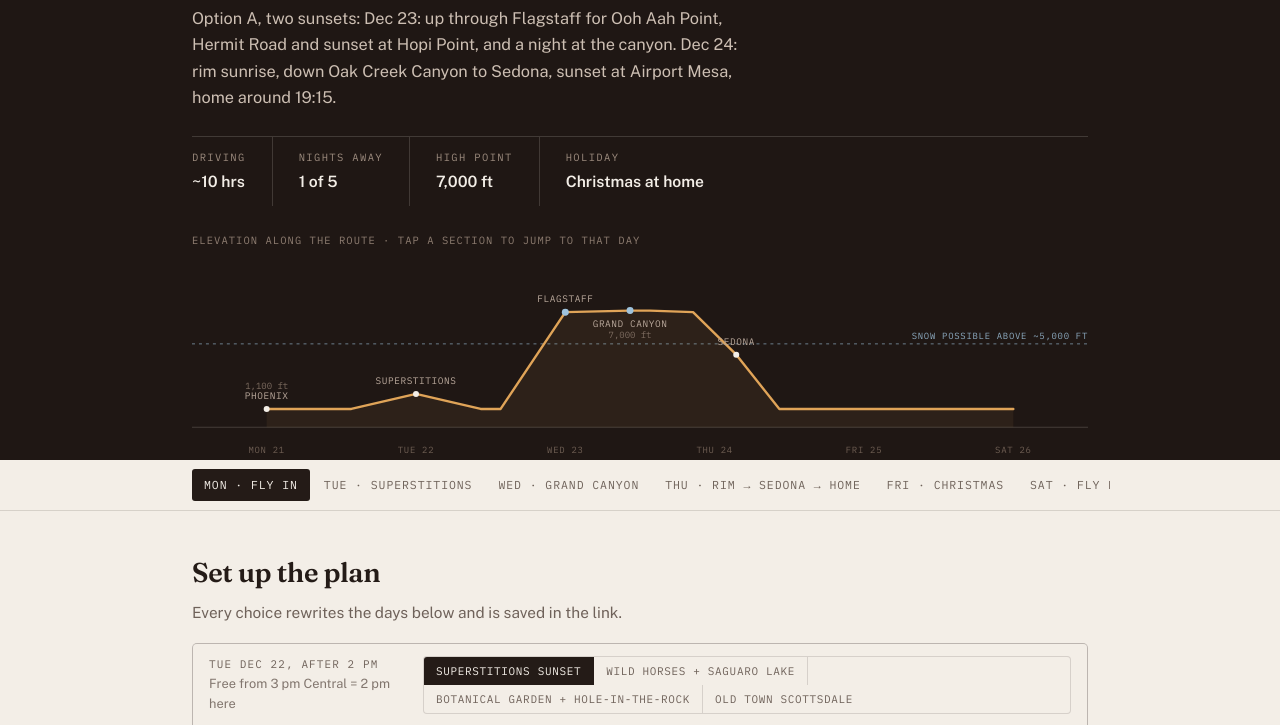
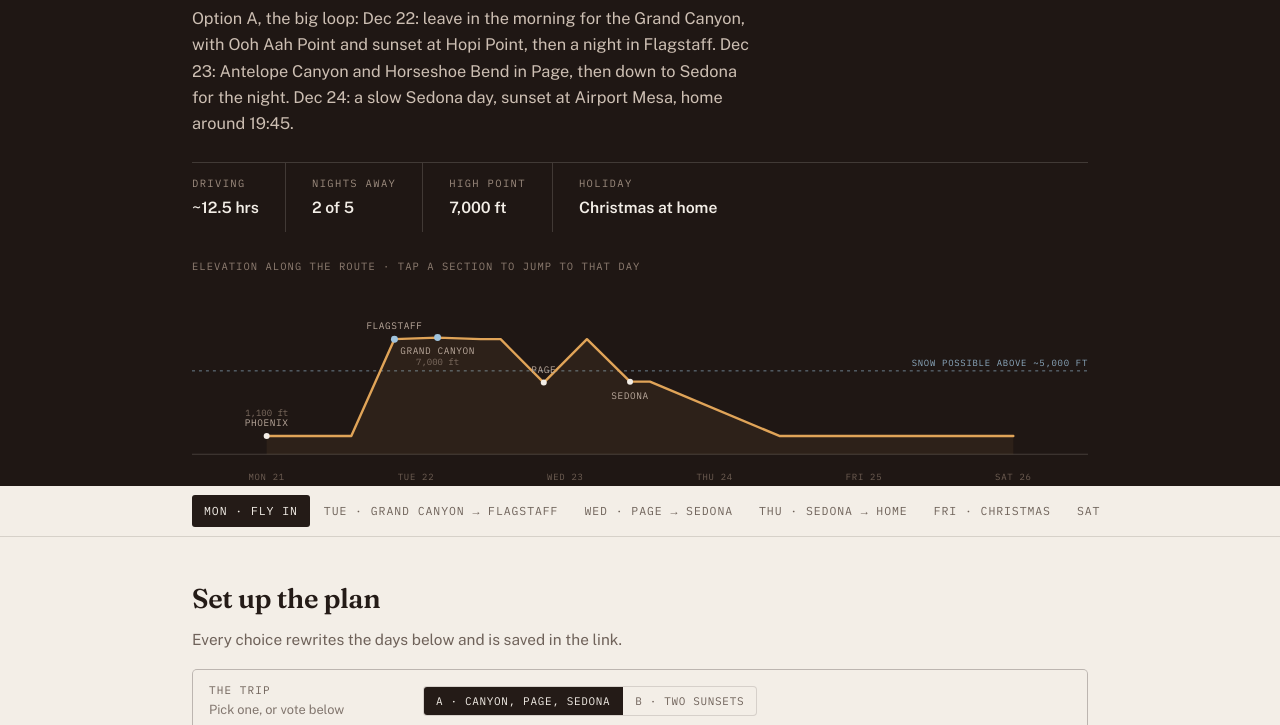
Before and after one commit to shriya5dxt/no_snow_christmas, a plain HTML site: page index.html in a window 1280 px wide. Shown: the part 227-952 px from the top of the page. Drawn offline with nearby package versions, Linux system fonts and the light colour scheme.

Commit message:
New default plan: Dec 22 Grand Canyon + Flagstaff night, Dec 23 Page + Sedona night, Dec 24 Sedona, home after sunset

```diff
--- a/app.js
+++ b/app.js
@@ -14,6 +14,7 @@ const PLACES = {
   GC: { name: "Grand Canyon", elev: 7000 },
   JER: { name: "Jerome", elev: 5200 },
   MON: { name: "Verde Valley", elev: 3200 },
+  PAGE: { name: "Page", elev: 4300 },
   SUP: { name: "Superstitions", elev: 2000 },
   SALT: { name: "Salt River", elev: 1500 },
 };
@@ -24,6 +25,7 @@ const WX = {
   GC: { hi: 41, lo: 18, note: "Real winter on the rim. Snow and wind are common, and sunrise often feels like 5°F (−15°C) with wind chill." },
   FLG: { hi: 43, lo: 17, note: "Real winter. Snow is common, and nights are well below freezing." },
   JER: { hi: 50, lo: 32, note: "A hillside town: windier and a little colder than Sedona." },
+  PAGE: { hi: 45, lo: 26, note: "Clear and dry, with cold mornings. Wind on the rim at Horseshoe Bend makes it feel colder." },
   SED: { hi: 56, lo: 31, note: "Sunny, mild afternoons and frosty mornings. Snow is rare and usually gone by noon." },
   MON: { hi: 59, lo: 28, note: "Mild days, cold nights." },
   SUP: { hi: 65, lo: 42, note: "Like Phoenix, but it cools quickly once the sun drops behind the mountains." },
@@ -35,16 +37,16 @@ const temp = (f) => `${f}°F (${toC(f)}°C)`;
 
 /* ---------- stop helper ---------- */
 const S = (t, h, p, o = {}) => ({ t, h, p, s: o.s, g: o.g, key: !!o.key });
-const NORTH = ["twosun", "sedfirst"]; // routes that climb above the snow line
+const NORTH = ["pageloop", "twosun"]; // routes that climb above the snow line
 
 // The Dec 23–24 road trip (both days off for everyone)
 const ROUTES = {
-  twosun: { letter: "A", short: "Canyon sunset, then Sedona sunset", name: "Two sunsets", head: "Grand Canyon sunset Dec 23, Sedona sunset Dec 24",
-    desc: "Dec 23: up through Flagstaff for Ooh Aah Point, Hermit Road and sunset at Hopi Point, and a night at the canyon. Dec 24: rim sunrise, down Oak Creek Canyon to Sedona, sunset at Airport Mesa, home around 19:15.",
-    best: "Both sunsets plus a canyon sunrise, and home for Christmas Eve dinner." },
-  sedfirst: { letter: "B", short: "Sedona sunset, then canyon sunset", name: "Two sunsets, reversed", head: "Sedona sunset Dec 23, Grand Canyon sunset Dec 24",
-    desc: "Dec 23: an easy start, red rock all afternoon, sunset at Airport Mesa, then a night in Flagstaff. Dec 24: a full day on the rim with Ooh Aah Point and sunset at Hopi Point, home around 21:15.",
-    best: "A slower first morning, but a late Christmas Eve and a dark drive home." },
+  pageloop: { letter: "A", short: "Canyon, Page, Sedona", name: "The big loop", head: "Canyon Dec 22, Page Dec 23, Sedona Dec 24",
+    desc: "Dec 22: leave in the morning for the Grand Canyon, with Ooh Aah Point and sunset at Hopi Point, then a night in Flagstaff. Dec 23: Antelope Canyon and Horseshoe Bend in Page, then down to Sedona for the night. Dec 24: a slow Sedona day, sunset at Airport Mesa, home around 19:45.",
+    best: "The most you can fit in three days, with two sunsets and two nights away." },
+  twosun: { letter: "B", short: "Two sunsets", name: "Two sunsets", head: "Grand Canyon sunset Dec 23, Sedona sunset Dec 24",
+    desc: "Dec 22: a local outing after work. Dec 23: Ooh Aah Point, Hermit Road and sunset at Hopi Point, and a night at the canyon. Dec 24: rim sunrise, down Oak Creek Canyon to Sedona, sunset at Airport Mesa, home around 19:15.",
+    best: "Both sunsets, no Page, and a much shorter Dec 23." },
 };
 
 // Dec 22: everyone is free from 3 pm Central = 2 pm Arizona
@@ -89,6 +91,35 @@ const RIM_NIGHT = "In-park lodges (El Tovar, Bright Angel, Maswik) are steps fro
 
 /* ---------- day templates ---------- */
 const T = {
+  phxCanyonToFlag: { nav: "Grand Canyon → Flagstaff", title: "Grand Canyon day, sunset at Hopi Point", hrs: 5.25, roads: "I-17 → US-180 north · park fee per vehicle · back to Flagstaff after dark", night: "Flagstaff",
+    nightNote: "Downtown Flagstaff is walkable, has the most beds, and is on the way to Page tomorrow.", places: ["PHX", "FLG", "GC", "FLG"],
+    flags: [iceFlag, altFlag, ["Drive back in the dark", "US-180 from the rim to Flagstaff is unlit and can be icy after sunset. Watch for elk, and check AZ511 before you set off."]], stops: [
+      S(420, "Leave Phoenix", "Up I-17 through Flagstaff, then US-180 to the South Rim.", { s: ["230 mi", "~3.75 hrs"] }),
+      S(555, "Coffee stop in Flagstaff", "Halfway, and the last cheap coffee."),
+      mather(660), oohAah(705),
+      S(840, "Lunch in the Village", "Bright Angel Lodge, or the Market Plaza deli."),
+      rimTrail(885), hermit(930), hopiSunset,
+      S(1050, "Back to Flagstaff", "US-180 south.", { s: ["80 mi", "~1.5 hrs"] }),
+      S(1155, "Dinner in downtown Flagstaff", "A Route 66 brewery town, so it's easy to find a table for six.", { g: "Downtown Flagstaff, AZ" })] },
+  flagPageSedona: { nav: "Page → Sedona", title: "Antelope Canyon, Horseshoe Bend, and a night in Sedona", hrs: 5.25, roads: "US-89 north · US-89 south → I-17 → SR-179", night: "Sedona",
+    nightNote: "You'll arrive in the evening, so pick somewhere with easy check-in. West Sedona and the Village of Oak Creek are cheaper than Uptown.", places: ["FLG", "PAGE", "FLG", "SED"],
+    flags: [["Book the tour first", "Antelope Canyon is by Navajo-guided tour only, and slots sell out. Book a midday slot (about 12:00) and fit the rest of the day around it."],
+      ["Night drive", "Take I-17 and SR-179 into Sedona, not the 89A switchbacks through Oak Creek Canyon, which can ice up after dark."]], stops: [
+      S(510, "Leave Flagstaff", "US-89 north past the Painted Desert and the Echo Cliffs.", { s: ["~135 mi", "~2h15"] }),
+      S(660, "Glen Canyon Dam overlook", "A quick stop above the dam and Lake Powell on the way into Page.", { g: "Glen Canyon Dam Overlook, Page AZ" }),
+      S(720, "Antelope Canyon tour", "A slot canyon of curving sandstone. Midday gets the best light inside. Upper is flat and easy; Lower has ladders and smaller crowds.", { key: 1, s: ["~1.5 hrs", "guided only"], g: "Upper Antelope Canyon, AZ" }),
+      S(825, "Lunch in Page", "Casual places along Lake Powell Blvd."),
+      S(900, "Horseshoe Bend", "The Colorado River curls 270° around a sandstone tower, 1,000 ft below an unfenced edge. A flat, sandy walk, and there's a parking fee. Staying for sunset (~17:10) puts you in Sedona around 20:30.", { key: 1, s: ["1.5 mi RT"], g: "Horseshoe Bend, Page AZ" }),
+      S(990, "Drive to Sedona", "US-89 south to Flagstaff, then I-17 and SR-179.", { s: ["~165 mi", "~3 hrs"] }),
+      S(1170, "Late dinner in Sedona", "", { key: 1 })] },
+  sedonaChillHome: { nav: "Sedona → home", title: "A slow Sedona day, sunset, home for Christmas Eve", hrs: 2, roads: "SR-179 → I-17 south", night: "Home", places: ["SED", "PHX"],
+    flags: [["Christmas Eve", "Sedona shops and restaurants may close early today, so book lunch. Plan Christmas Eve dinner at home around 20:00."]], stops: [
+      S(540, "Slow morning", "Sleep in after the big day, then coffee and breakfast in town."),
+      redRockHike(660), tlaq(810), chapel(900),
+      S(945, "Bell Rock Pathway", "A short, flat walk under Bell Rock before sunset.", { s: ["~1.5 mi", "flat"], g: "Bell Rock Trailhead, Sedona AZ" }),
+      airportMesa,
+      S(1065, "Drive home", "Down I-17. Swap drivers.", { s: ["116 mi", "~2 hrs"] }),
+      S(1185, "Home for Christmas Eve", "", { key: 1 })] },
   sedonaSunsetToFlag: { nav: "Sedona → Flagstaff", title: "Red rock afternoon, Sedona sunset", hrs: 3.25, roads: "I-17 north → SR-179 · I-17 to Flagstaff after dark", night: "Flagstaff",
     nightNote: "Downtown Flagstaff is walkable, has the most beds, and is 1.5 hours from the rim.", places: ["PHX", "SED", "FLG"],
     flags: [["After dark", "Take SR-179 and I-17 up to Flagstaff, not the 89A switchbacks through Oak Creek Canyon, which can ice up at night."], altFlag], stops: [
@@ -210,7 +241,7 @@ const FUN = {
 
 /* ---------- state + URL hash ---------- */
 const OPTS = { route: Object.keys(ROUTES), d22: Object.keys(D22), snow: ["go", "sedona"] };
-const DEFAULT = { route: "twosun", d22: "dutchman", snow: "sedona", fun: ["hike", "scottsdale", "games"], t: {}, shift: {}, done: [], votes: {} };
+const DEFAULT = { route: "pageloop", d22: "dutchman", snow: "sedona", fun: ["hike", "scottsdale", "games"], t: {}, shift: {}, done: [], votes: {} };
 let state = JSON.parse(JSON.stringify(DEFAULT));
 
 function readHash() {
@@ -271,17 +302,19 @@ function build(s) {
 
   // Dec 23–24: the road trip
   let seq = [];
-  seq = s.route === "sedfirst" ? [T.sedonaSunsetToFlag, T.rimSunsetHome] : [T.canyonFromPhx, T.canyonViaSedonaHome];
+  let start = 2;
+  if (s.route === "pageloop") { seq = [T.phxCanyonToFlag, T.flagPageSedona, T.sedonaChillHome]; start = 1; }
+  else seq = [T.canyonFromPhx, T.canyonViaSedonaHome];
   const snowAlt = s.t.snow && s.snow !== "go" && NORTH.includes(s.route);
-  if (snowAlt) seq = [T.sedonaSunsetHome];
+  if (snowAlt) { seq = [T.sedonaSunsetHome]; start = 2; }
 
   seq.forEach((tpl, i) => {
-    const idx = 2 + i, d = clone(tpl);
+    const idx = start + i, d = clone(tpl);
     Object.assign(days[idx], d, { away: true, free: 0, flags: d.flags || [] });
     if (s.t.snow && s.snow === "go" && d.places.some((k) => PLACES[k].elev > SNOW_LINE)) days[idx].flags.push(["Snow plan: go carefully", "Check AZ511 before every drive and add buffer time. Skip any road that's closed rather than wait it out."]);
     if (s.t.split) days[idx].flags.push(["Split crew", "Part of the crew takes this trip, the rest stay in Phoenix on the downtime plan. Meet back up for Christmas Eve."]);
   });
-  if (snowAlt) days[2].flags.unshift(["Plan B is on", "Snow is forecast up north, so this version skips the canyon, does Sedona with its sunset on Dec 23, and has Christmas Eve in Phoenix."]);
+  if (snowAlt) days[start].flags.unshift(["Plan B is on", "Snow is forecast up north, so this version skips the canyon, does Sedona with its sunset on Dec 23, and has Christmas Eve in Phoenix."]);
 
   // Christmas Eve
   const eve = days[3];
@@ -290,7 +323,7 @@ function build(s) {
     eve.stops.push(S(600, "Christmas groceries", "Most shops close early today and nearly everything is shut tomorrow.", { key: 1 }),
       S(1110, "Christmas Eve dinner", "At home, all six.", { key: 1 }),
       S(1230, "Neighbourhood lights", "A slow drive around to see the holiday lights."));
-  } else {
+  } else if (!days[1].away) {
     d22.stops.push(S(1200, "Christmas grocery run", "You're away until the evening of Christmas Eve, and almost everything is closed on Christmas Day, so stock up tonight."));
   }
 
@@ -342,6 +375,7 @@ function checklist(days) {
   if (pl.has("GC")) items.push(["microspikes", "Microspikes for everyone", "For Ooh Aah Point. The top of the South Kaibab Trail is packed ice in December. About $20–30 a pair."]);
   if (pl.has("GC")) items.push(["gc-pass", "Grand Canyon entry", "Charged per vehicle and valid for 7 days. Buy ahead at recreation.gov or pay at the gate."]);
   if (pl.has("SED")) items.push(["redrock", "Red Rock Pass for Sedona trailheads", "Required at most trailhead lots. An America the Beautiful pass also counts."]);
+  if (pl.has("PAGE")) items.push(["antelope", "Antelope Canyon tour, Dec 23, about 12:00", "Navajo-guided tours only, and they sell out weeks ahead. Book this before the hotels and build the day around it."]);
   if (pl.has("SALT")) items.push(["tonto", "Tonto Pass for Coon Bluff / Saguaro Lake parking", "Day pass per vehicle. Buy online or at a local gas station before you go."]);
   if ([...pl].some((k) => k !== "PHX" && PLACES[k].elev > SNOW_LINE)) items.push(["offline", "Download offline maps for northern Arizona", "Coverage drops out on 89A and along parts of the rim."]);
   if (state.fun.includes("balloon")) items.push(["balloon", "Sunrise balloon ride", "Holiday weeks book up. Pick an early date to leave a backup day."]);
@@ -434,9 +468,9 @@ function seg(key, opts, { multi = false, cls = "", get, set } = {}) {
 
 function renderControls() {
   const rows = [
-    ["Dec 23–24 trip", "Which sunset comes first. Pick one, or vote below", seg("route", Object.entries(ROUTES).map(([k, r]) => [k, `${r.letter} · ${r.short}`]))],
+    ["The trip", "Pick one, or vote below", seg("route", Object.entries(ROUTES).map(([k, r]) => [k, `${r.letter} · ${r.short}`]))],
   ];
-  rows.unshift(["Tue Dec 22, after 2 pm", "Free from 3 pm Central = 2 pm here", seg("d22", Object.entries(D22).map(([k, d]) => [k, d.short]))]);
+  if (state.route !== "pageloop" || (state.t.snow && state.snow === "sedona")) rows.unshift(["Tue Dec 22, after 2 pm", "Free from 3 pm Central = 2 pm here", seg("d22", Object.entries(D22).map(([k, d]) => [k, d.short]))]);
   if (NORTH.includes(state.route)) rows.push(["If it snows up north", "Used when the snow switch is on", seg("snow", [["go", "Go carefully"], ["sedona", "Sedona only, home that night"]])]);
   rows.push(["What if", "Switch on to see the plan change", seg("t", [["snow", "Snow forecast"], ["split", "Some skip the drive"]], { multi: true, cls: "whatif", get: (v) => !!state.t[v] })]);
   $("controls").innerHTML = rows.map(([l, sub, c]) => `<div class="ctrl"><div class="seg-label">${l}${sub ? `<small>${sub}</small>` : ""}</div>${c}</div>`).join("");
```
Also changed, not shown: index.html (+1 -1 lines).
